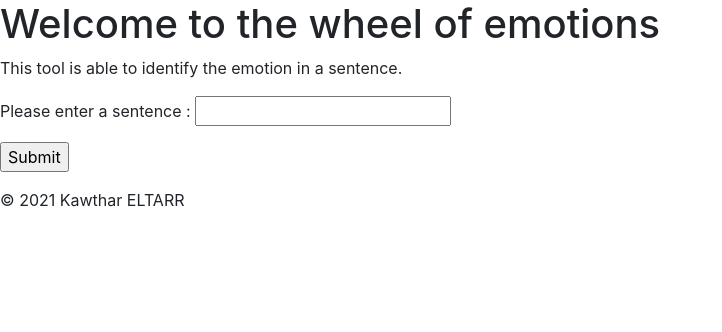
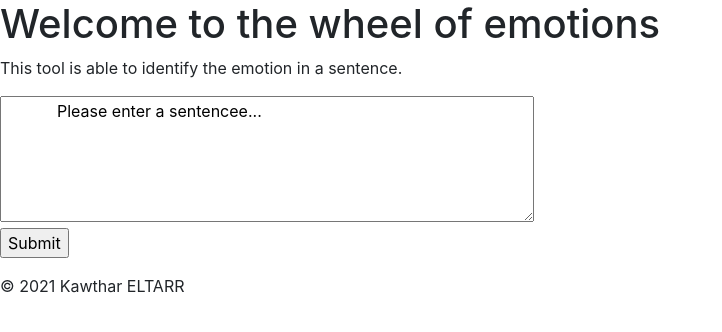
Before and after one commit to eltarr-kawther/roue-des-emotions, a Flask app: page / in a window 1280 px wide. Shown: the top 332 px of the page, without its empty margins (0-722 px from the left). Run offline with Flask 2, Linux system fonts and the light colour scheme; parts of the project's set-up code (start-up, migrations or seed data) failed here and were passed over; some libraries are stand-ins or nearby versions.

Commit message:
edited html form

```diff
--- a/FlaskApp/templates/home.html
+++ b/FlaskApp/templates/home.html
@@ -5,7 +5,9 @@
   <p> This tool is able to identify the emotion in a sentence.</p>
 
   <form action="{{ url_for('home') }}" method="POST">
-      <p> Please enter a sentence : <input type = "text" name = "sentence" /> </p>
+      <textarea rows = "5" cols = "50" name = "sentence">
+            Please enter a sentencee...
+      </textarea>
       <p><input type = "Submit" value = "Submit" /></p>
     </form>
 {% endblock content %}
```
